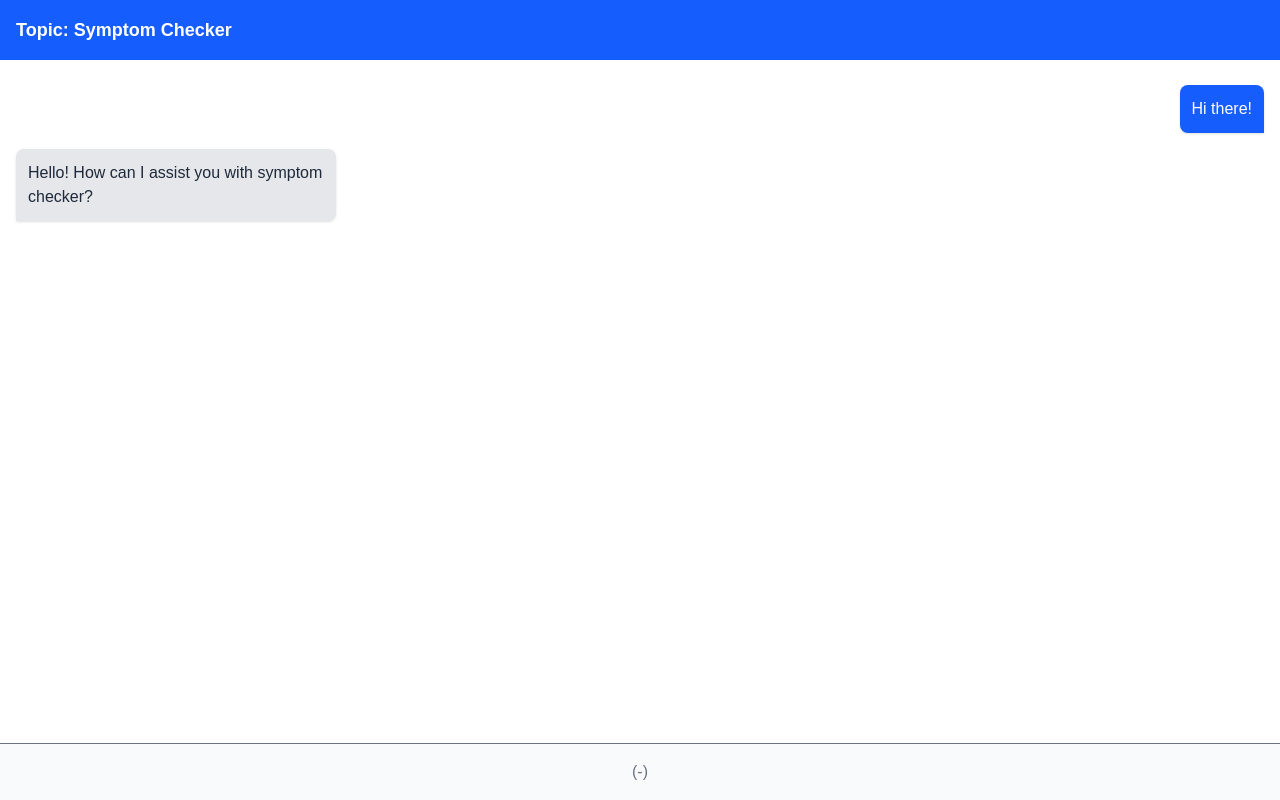
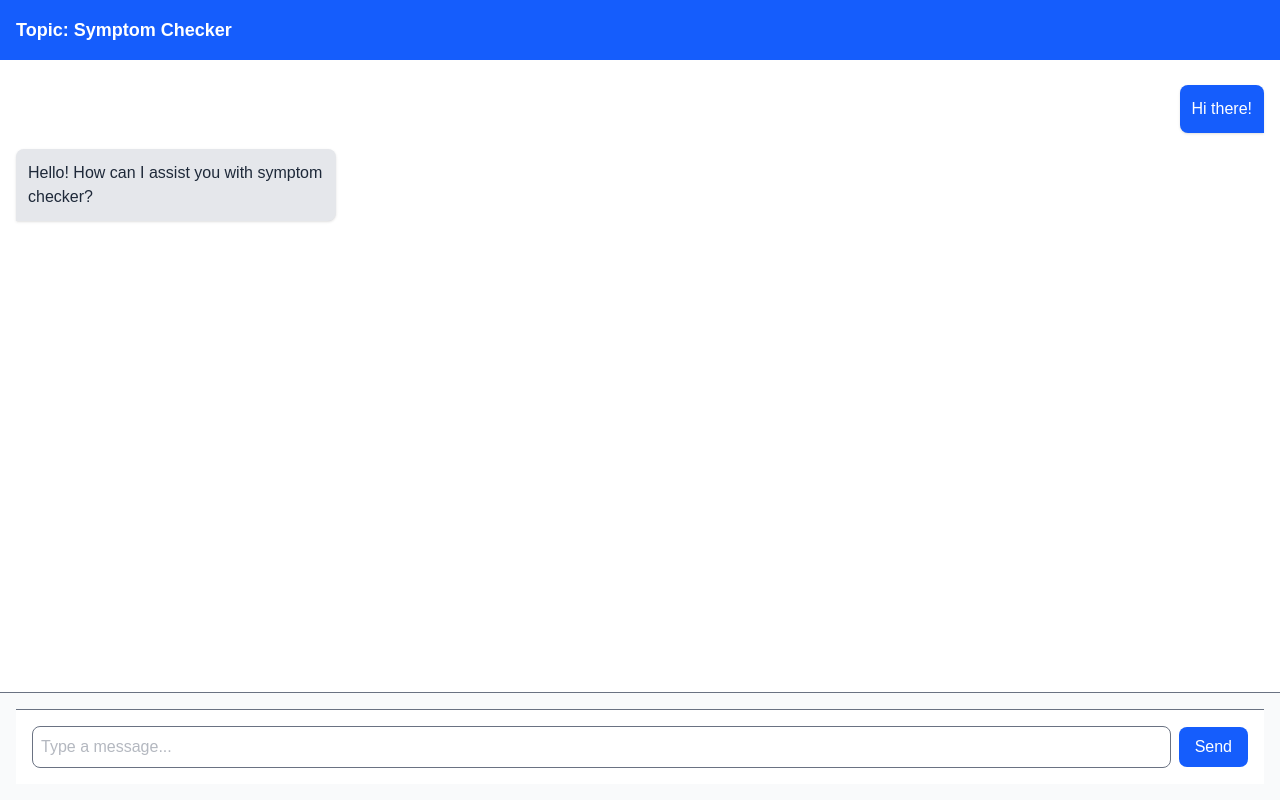
Before and after one commit to timothychengg/AI-Chat-Interface, a Next.js app: page / in a window 1280 px wide. Both pictures are taken after a click on the button "Symptom Checker". Built offline with nearby package versions, Linux system fonts and the light colour scheme.

Commit message:
Add MessageInput with send and mock AI response functionality

```diff
--- a/components/ChatWindow.js
+++ b/components/ChatWindow.js
@@ -1,5 +1,6 @@
 import React, { useState, useEffect, useRef } from 'react';
 import MessageBubble from './MessageBubble';
+import MessageInput from './MessageInput';
 
 export default function ChatWindow({ topic }) {
   const [messages, setMessages] = useState([]);
@@ -33,7 +34,18 @@ export default function ChatWindow({ topic }) {
       </div>
 
       <div className='border-t p-4 bg-gray-50 text-center text-gray-500'>
-        (-)
+        <MessageInput
+          onSend={(text) => {
+            setMessages((prev) => [...prev, { sender: 'user', text }]);
+
+            setTimeout(() => {
+              setMessages((prev) => [
+                ...prev,
+                { sender: 'ai', text: `This is a response to: "${text}"` },
+              ]);
+            }, 1000);
+          }}
+        />
       </div>
     </div>
   );
--- a/components/MessageInput.js
+++ b/components/MessageInput.js
@@ -0,0 +1,37 @@
+import React, { useState } from 'react';
+
+export default function MessageInput({ onSend }) {
+  const [input, setInput] = useState('');
+
+  const handleSend = () => {
+    if (input.trim() === '') return;
+    onSend(input.trim());
+    setInput('');
+  };
+
+  const handleKeyDown = (e) => {
+    if (e.key === 'Enter' && !e.shiftKey) {
+      e.preventDefault();
+      handleSend();
+    }
+  };
+
+  return (
+    <div className='border-t p-4 bg-white flex items-center gap-2'>
+      <textarea
+        className='flex-1 border rounded-lg p-2 resize-none focus:outline-none focus:ring-2 focus:ring-blue-500'
+        rows={1}
+        placeholder='Type a message...'
+        value={input}
+        onChange={(e) => setInput(e.target.value)}
+        onKeyDown={handleKeyDown}
+      />
+      <button
+        onClick={handleSend}
+        className='bg-blue-600 text-white px-4 py-2 rounded-lg hover:bg-blue-700 transition-all'
+      >
+        Send
+      </button>
+    </div>
+  );
+}
```
